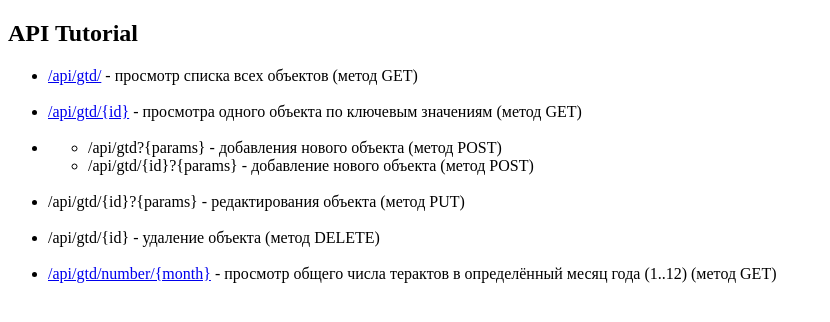
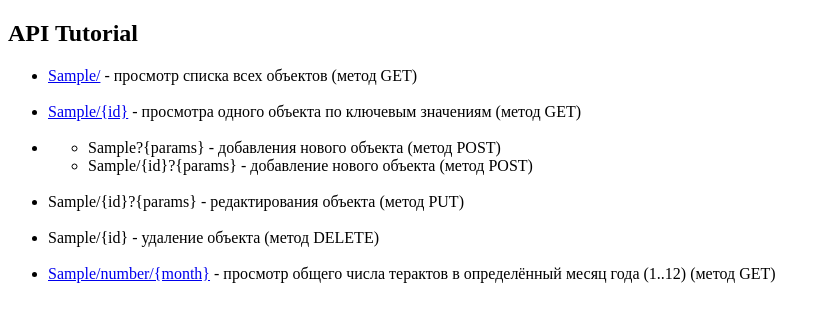
Before and after one commit to ShJL/IrfmLabs, a Flask app: template lab_3/var_2/templates/index.html in a window 1280 px wide. Shown: the top 322 px of the page, without its empty margins (0-830 px from the left). Run offline with Flask 2, Linux system fonts and the light colour scheme; the template is opened without the code that fills it: most values are stand-ins (such as "Sample title", 1, 10 or a date in 2020).

Commit message:
updated html template

```diff
--- a/lab_3/var_2/flask_server.py
+++ b/lab_3/var_2/flask_server.py
@@ -48,7 +48,7 @@ _GTD_PREFIX = "/api/gtd"
 
 @app.route("/api/")
 def api_index():
-    return flask.render_template("index.html")
+    return flask.render_template("index.html", api_prefix=_GTD_PREFIX)
 
 
 @app.route(_GTD_PREFIX + "/", methods=["GET"])
--- a/lab_3/var_2/templates/index.html
+++ b/lab_3/var_2/templates/index.html
@@ -7,22 +7,22 @@
     <body>
         <h2>API Tutorial</h2>
         <ul>
-            <li><a href="/api/gtd/">/api/gtd/</a> - просмотр списка всех объектов (метод GET)</li>
+            <li><a href="{{ api_prefix }}/">{{ api_prefix }}/</a> - просмотр списка всех объектов (метод GET)</li>
             <br>
-            <li><a href="/api/gtd/1">/api/gtd/{id}</a> - просмотра одного объекта по ключевым значениям (метод GET)</li>
+            <li><a href="{{ api_prefix }}/13">{{ api_prefix }}/{id}</a> - просмотра одного объекта по ключевым значениям (метод GET)</li>
             <br>
             <li>
                 <ul>
-                    <li>/api/gtd?{params} - добавления нового объекта (метод POST)</li>
-                    <li>/api/gtd/{id}?{params} - добавление нового объекта (метод POST)</li>
+                    <li>{{ api_prefix }}?{params} - добавления нового объекта (метод POST)</li>
+                    <li>{{ api_prefix }}/{id}?{params} - добавление нового объекта (метод POST)</li>
                 </ul>
             </li>
             <br>
-            <li>/api/gtd/{id}?{params} - редактирования объекта (метод PUT)</li>
+            <li>{{ api_prefix }}/{id}?{params} - редактирования объекта (метод PUT)</li>
             <br>
-            <li>/api/gtd/{id} - удаление объекта (метод DELETE)</li>
+            <li>{{ api_prefix }}/{id} - удаление объекта (метод DELETE)</li>
             <br>
-            <li><a href="/api/gtd/number/1">/api/gtd/number/{month}</a> - просмотр общего числа терактов в определённый месяц года (1..12) (метод GET)</li>
+            <li><a href="{{ api_prefix }}/number/1">{{ api_prefix }}/number/{month}</a> - просмотр общего числа терактов в определённый месяц года (1..12) (метод GET)</li>
         </ul>
     </body>
 </html>
```
